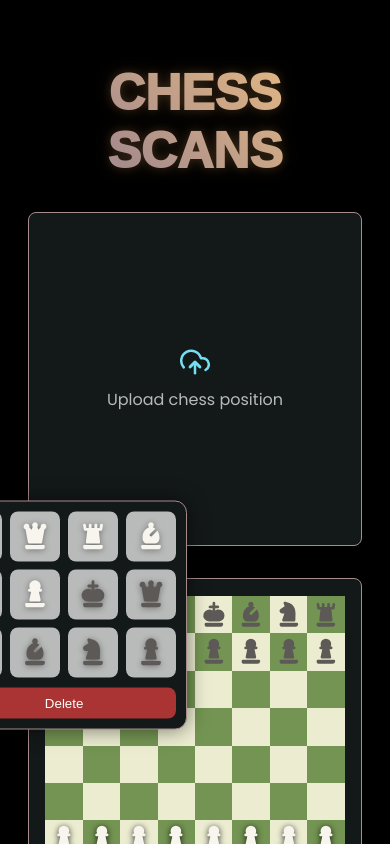
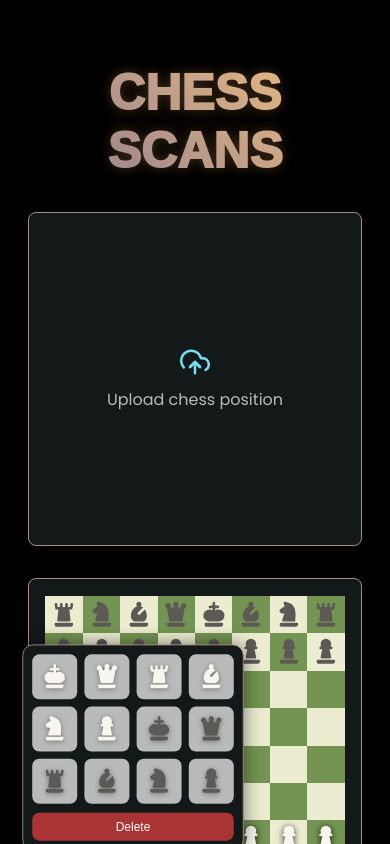
Before and after one commit to sathwikv2005/Chess-Scan-web, a React (Vite) app: page / in a window 390 px wide. Both pictures are taken after a click on the element 64 px from the left and 614 px from the top of the page. Shown: the top 844 px of the page. Built offline with nearby package versions, Linux system fonts and the light colour scheme; a web font is replaced by a local one.

Commit message:
improve board ui

```diff
--- a/src/components/board/Board.jsx
+++ b/src/components/board/Board.jsx
@@ -89,6 +89,7 @@ export default function Board({ fen, setFen }) {
 	const [dragged, setDragged] = useState(null)
 
 	const boardRef = useRef(null)
+	const droppedRef = useRef(false)
 
 	useEffect(() => {
 		setBoard(fenToBoard(fen))
@@ -128,6 +129,8 @@ export default function Board({ fen, setFen }) {
 	function handleDrop(row, col) {
 		if (!dragged) return
 
+		droppedRef.current = true
+
 		setBoard((prev) => {
 			const next = prev.map((r) => [...r])
 
@@ -146,10 +149,14 @@ export default function Board({ fen, setFen }) {
 				{board.map((row, rowIndex) =>
 					row.map((piece, colIndex) => {
 						const dark = (rowIndex + colIndex) % 2
-
+						const nearLeft = colIndex <= 3
+						const nearRight = colIndex >= 4
+						const nearTop = rowIndex <= 3
+						const nearBottom = rowIndex >= 4
 						return (
 							<div
 								key={`${rowIndex}-${colIndex}`}
+								id={`${rowIndex}-${colIndex}`}
 								className={`${styles.square} ${dark ? styles.dark : styles.light}`}
 								onDragOver={(e) => e.preventDefault()}
 								onDrop={() => handleDrop(rowIndex, colIndex)}
@@ -169,11 +176,22 @@ export default function Board({ fen, setFen }) {
 												col: colIndex,
 											})
 										}
+										onDragEnd={() => {
+											if (!droppedRef.current && dragged) {
+												updateSquare(dragged.row, dragged.col, null)
+											}
+
+											droppedRef.current = false
+											setDragged(null)
+										}}
 									/>
 								)}
 
 								{selectedSquare?.row === rowIndex && selectedSquare?.col === colIndex && (
-									<div className={styles.picker} onClick={(e) => e.stopPropagation()}>
+									<div
+										className={`${styles.picker} ${nearRight && styles.pickerRight} ${nearBottom && styles.pickerBottom} ${nearLeft && styles.pickerLeft} ${nearTop && styles.pickerTop}`}
+										onClick={(e) => e.stopPropagation()}
+									>
 										<div className={styles.pieceGrid}>
 											{pieceOptions.map((option) => {
 												const { Icon, color } = PIECES[option]
@@ -215,11 +233,11 @@ export default function Board({ fen, setFen }) {
 	)
 }
 
-function Piece({ piece, onDragStart }) {
+function Piece({ piece, onDragStart, onDragEnd }) {
 	const { Icon, color } = PIECES[piece]
 
 	return (
-		<div draggable onDragStart={onDragStart} className={styles.piece}>
+		<div draggable onDragStart={onDragStart} className={styles.piece} onDragEnd={onDragEnd}>
 			<Icon className={color === 'white' ? styles.white : styles.black} />
 		</div>
 	)
--- a/src/components/board/Board.module.css
+++ b/src/components/board/Board.module.css
@@ -82,7 +82,7 @@
 	top: 50%;
 	left: 50%;
 
-	transform: translate(-50%, -50%);
+	/* transform: translate(-50%, -50%); */
 
 	background: var(--bg2);
 	border: 1px solid var(--redish-brown);
@@ -93,6 +93,27 @@
 	z-index: 1000;
 
 	box-shadow: 0 0 20px rgba(0, 0, 0, 0.5);
+}
+
+.pickerLeft {
+	left: 0;
+	transform: none;
+}
+
+.pickerRight {
+	right: 0;
+	left: auto;
+	transform: none;
+}
+
+.pickerTop {
+	top: 100%;
+	bottom: auto;
+}
+
+.pickerBottom {
+	bottom: 100%;
+	top: auto;
 }
 
 .pieceGrid {
@@ -147,3 +168,20 @@
 .deleteButton:hover {
 	filter: brightness(1.15);
 }
+
+@media (max-width: 420px) {
+	.picker {
+		scale: 0.9;
+		padding: 10px;
+	}
+	.pickerLeft {
+		left: -35px;
+		transform: none;
+	}
+
+	.pickerRight {
+		right: -35px;
+		left: auto;
+		transform: none;
+	}
+}
```
